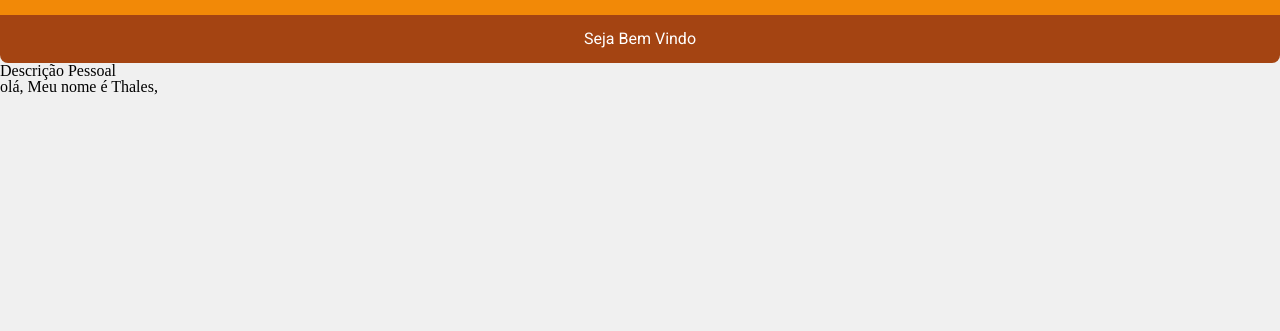
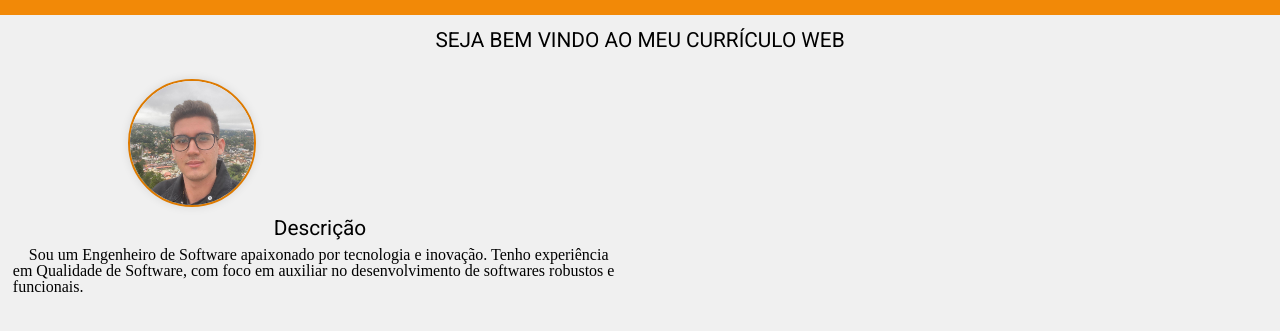
Before and after one commit to Mr-Thales-Reis/Curriculo_Web, a plain HTML site: page index.html in a window 1280 px wide. Shown: the part 145-476 px from the top of the page. Drawn offline with Linux system fonts and the light colour scheme.

Commit message:
Desenvolvendo a 1º parte do conteúdo principal

```diff
--- /dev/null
+++ b/Styles/Descricao.css
@@ -0,0 +1,40 @@
+.mensagem_de_boas_vindas{
+    text-align: center;
+    text-transform: uppercase;
+    font-family: var(--fonte-padrão);
+    margin: 1em;
+    margin-bottom: 0.1em;
+    font-size: 1.3em;
+    padding: 0.5em;
+}
+
+.imagem-redonda {
+  width: 8em;
+  height: 8em;
+  border-radius: 50%;
+  object-fit: cover;
+  border: 0.125em solid #dd7a00;
+  box-shadow: 0 0 0.625em rgba(0, 0, 0, 0.1);
+  margin: 1em 0 .5em 8em;
+}
+
+.descricao_perfil {
+    max-width: 40em;
+}
+
+.titulo_descricao {
+    text-align: center;
+    font-size: 1.3em;
+    font-family: var(--fonte-padrão);
+    margin: 0;
+
+}
+
+.descricao{
+    font-size: 1em;
+    margin-top: 0.5em;
+    line-height: 1;
+    text-indent: 1em;
+    margin-left: 0.8em;
+    margin-right: 0.8em;
+}
--- a/index.html
+++ b/index.html
@@ -23,15 +23,18 @@
     <h3 class="area_de_atuacao">Engenheiro de Software</h3>
   </div class="container__mensagem">
 </header>
+<main>
+    <section class="imagem_perfil">
+      <h1 class="mensagem_de_boas_vindas">Seja bem vindo ao meu Currículo Web</h1>
+        <img  src="./assents/foto_de_perfil.jpg" alt="Imagem do autor" class="imagem-redonda">
+        <div class="descricao_perfil">
+            <h2 class="titulo_descricao">Descrição</h2>
+            <p class="descricao">Sou um Engenheiro de Software apaixonado por tecnologia e inovação. Tenho experiência em Qualidade de Software, com foco em auxiliar no desenvolvimento de softwares robustos e funcionais.</p>
+        </div>
+    </section>
 
-<div class="container__mensagem">
-    <h1 class="mensagem_de_boas_vindas">Seja Bem Vindo</h1>
-</div>
+    <section>
 
-<main>
-    <section>
-        <h1>Descrição Pessoal</h1>
-        <p>olá, Meu nome é Thales, </p>
     </section>
 </main>
 
--- a/style.css
+++ b/style.css
@@ -1,5 +1,6 @@
 @import url(Styles/Cabecalho.css);
 @import url(Styles/Menu_navegacao.css);
+@import url(Styles/Descricao.css);
 
 *{
     padding: 0;
```
